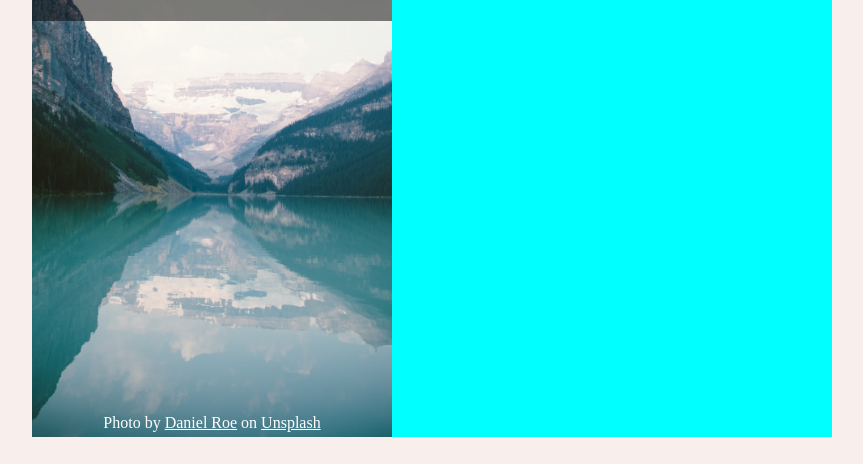
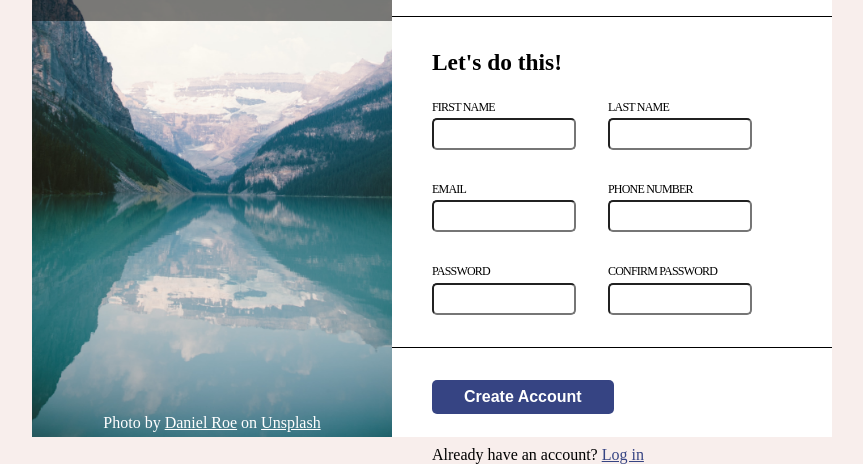
Before and after one commit to rdpinkst/signup-form, a plain HTML site: page index.html in a window 1280 px wide. Shown: the part 363-827 px from the top of the page, without its empty margins (208-1071 px from the left). Before the commit the page ends 800 px from the top, so only its background shows below. Drawn offline with Linux system fonts and the light colour scheme.

Commit message:
Mostly finished page, need to look at form inputs more

```diff
--- a/index.html
+++ b/index.html
@@ -21,6 +21,47 @@
             <p class="credit-photo">Photo by <a href="https://unsplash.com/@danielroe?utm_source=unsplash&utm_medium=referral&utm_content=creditCopyText">Daniel Roe</a> on <a href="https://unsplash.com/s/photos/nature?utm_source=unsplash&utm_medium=referral&utm_content=creditCopyText">Unsplash</a>
             </p>
         </div>
+        <div class="form-container">
+            <div class="text-info move">
+                <p>This is not a real online service!  You know you need something like this in your life to help you realize your deepest dreams.  Sign up know to get started.</p>
+            </div>
+            <div class="text-info">
+                <p>You know you want to.</p>
+            </div>
+            <div class="form-input">
+                <form action="#" >
+                    <h3 class="action">Let's do this!</h3>
+                    <div class="space-inputs">
+                    <div class="input-fields">
+                        <label for="first-name">FIRST NAME</label>
+                        <input type="text" id="first-name" name="first-name">
+                    </div>
+                    <div class="input-fields">
+                        <label for="last-name">LAST NAME</label>
+                        <input type="text" id="last-name" name="last-name">
+                    </div>
+                    <div class="input-fields">
+                        <label for="email">EMAIL</label>
+                        <input type="email" id="email" name="email">
+                    </div>
+                    <div class="input-fields">
+                        <label for="phone">PHONE NUMBER</label>
+                        <input type="text" id="phone" name="phone">
+                    </div>
+                    <div class="input-fields">
+                        <label for="password">PASSWORD</label>
+                        <input type="password" id="password" name="password">
+                    </div>
+                    <div class="input-fields">
+                        <label for="confirm-password">CONFIRM PASSWORD</label>
+                        <input type="password" id="confirm-password" name="confirm-password">
+                    </div>
+                    </div>
+                </form>
+            </div>
+            <button class="submit-form">Create Account</button>
+            <p class="text-info text-info2">Already have an account? <a class="change-color" href="#">Log in</a></p>
+        </div>
     </div>
 
 </body>
--- a/style.css
+++ b/style.css
@@ -11,7 +11,6 @@ body{
     height: 100%;
     margin: 0 15rem;
     overflow: hidden;
-    background-color: aqua;
 }
 .img-container{
     position: relative;
@@ -62,3 +61,72 @@ a{
     height: 100%;
     position: absolute;
 } */
+.form-container{
+    position: absolute;
+    z-index: 5;
+    height: 100%;
+    width: calc((100% - 30rem)*.55);
+    top: 0;
+    right:15rem;
+    background-color: #fff;
+}
+.text-info{
+    width: 80%;
+    margin: 2.5rem;
+    font-size: 1.25rem;
+    font-weight: 600;
+    position: relative;
+    top: 7rem;
+}
+.form-input{
+    position: relative;
+    top: 9rem;
+    padding: 2rem 2.5rem;
+    width: 100%;
+    font-size: 1.25rem;
+    border-top: 1px solid black;
+    border-bottom: 1px solid black;
+}
+.space-inputs{
+    display: flex;
+    flex-wrap: wrap;
+    gap: 2rem;
+}
+.input-fields{
+    display: flex;
+    flex-direction: column;
+    width: 40%;
+}
+.action{
+    margin-bottom: 1.5rem;
+}
+label{
+    font-size: .75rem;
+    margin-bottom: 0.2rem;
+    letter-spacing: -0.05rem;
+}
+input{
+    width: 100%;
+    height: 2rem;
+    border-radius: 5px;
+}
+.submit-form{
+    position: relative;
+    margin: 2rem 2.5rem;
+    padding: 0.5rem 2rem;
+    font-size: 1rem;
+    top: 9rem;
+    border: none;
+    color: #fff;
+    background-color: rgb(54, 68, 131);
+    font-weight: 600;
+    border-radius: 5px;
+}
+.change-color{
+    color:rgb(54, 68, 131)
+}
+.text-info2{
+    font-weight: 500;
+    font-size: 1rem;
+    margin: 2rem 2.5rem;
+}
```
